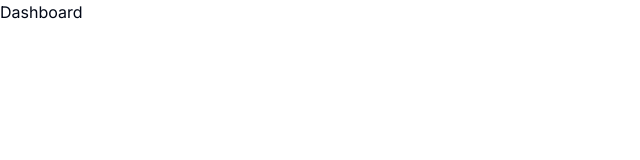
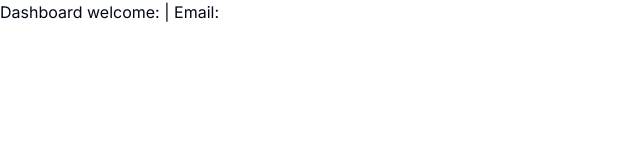
Before and after one commit to kang-theo/shadcn-admin-template, a Next.js app: page /dashboard in a window 1280 px wide. Shown: the top 160 px of the page, without its empty margins (0-640 px from the left). Built offline with nearby package versions, Linux system fonts and the light colour scheme; no server answers.

Commit message:
Get user info from session created by auth.js

```diff
--- a/src/app/(admin)/dashboard/page.tsx
+++ b/src/app/(admin)/dashboard/page.tsx
@@ -1,7 +1,13 @@
 import React from 'react'
+import { Session } from 'next-auth';
+import { auth } from "@/lib/auth";
 
-export default function Dashboard() {
+async function Dashboard() {
+  const session: Session | null = await auth();
+
   return (
-    <div>Dashboard</div>
+    <div>Dashboard welcome: {session?.user?.name} | Email: {session?.user?.email}</div>
   )
 }
+
+export default Dashboard;
```
